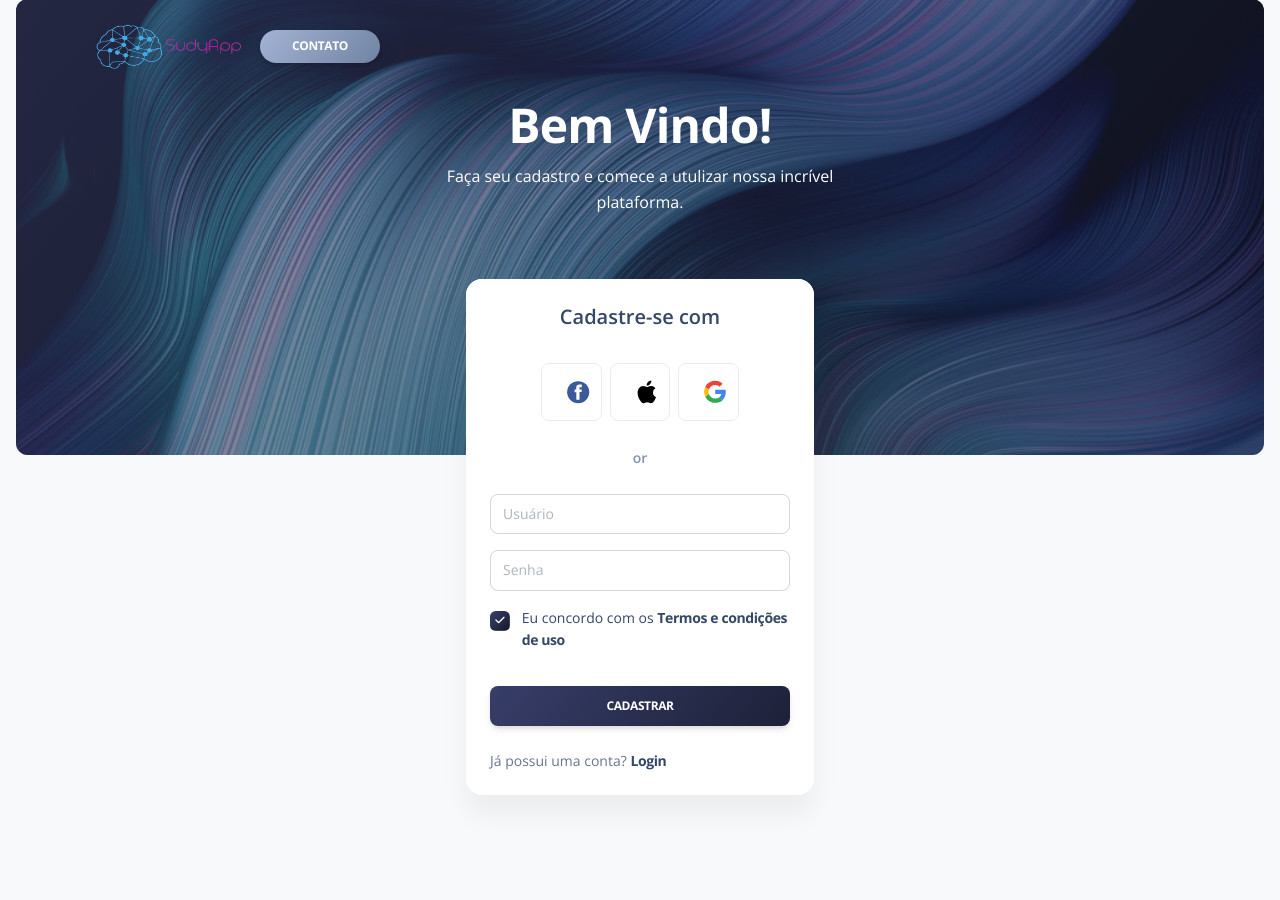
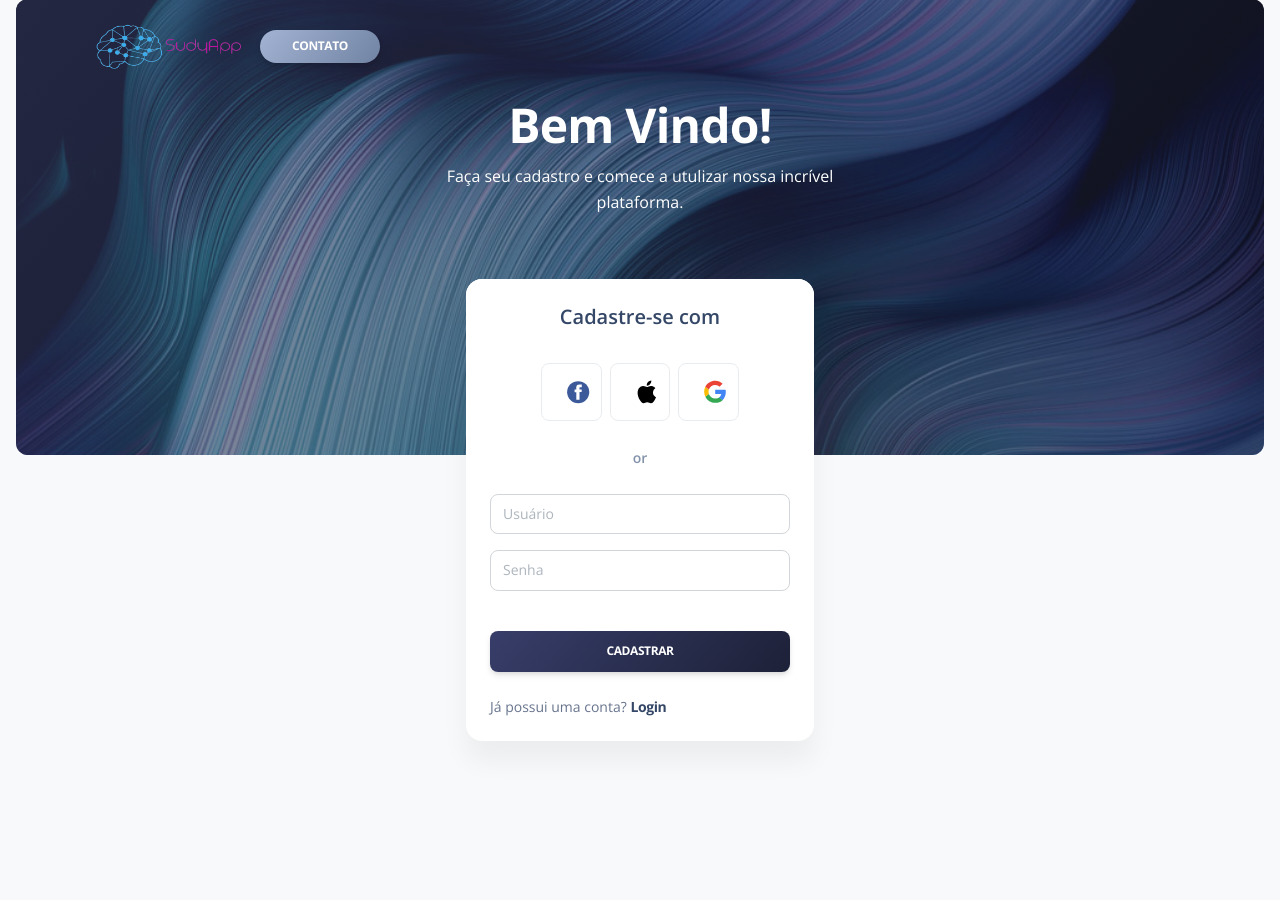
Before and after one commit to RicardoTaverna/sudyapp, a Django app: page /signup/ in a window 1280 px wide. Shown: the part 17-917 px from the top of the page. Run offline with Django 3.2, Linux system fonts and the light colour scheme; some libraries are stand-ins or nearby versions.

Commit message:
tela de cadastro

```diff
--- a/templates/registration/signup.html
+++ b/templates/registration/signup.html
@@ -82,14 +82,14 @@
 							<!-- <div class="mb-3">
 								<input type="password" class="form-control" placeholder="Confirmação da Senha" aria-label="Confirmação da Senha" aria-describedby="password-addon" name="password2">
 							</div> -->
-							<div class="form-check form-check-info text-left">
+							<!-- <div class="form-check form-check-info text-left">
 								<input class="form-check-input" type="checkbox" value="" id="flexCheckDefault" checked>
 								<label class="form-check-label" for="flexCheckDefault">
 									Eu concordo com os <a href="javascript:;" class="text-dark font-weight-bolder">Termos e condições de uso</a>
 								</label>
-							</div>
+							</div> -->
 							<div class="text-center">
-								<button type="button" class="btn bg-gradient-dark w-100 my-4 mb-2" type="submit">Cadastrar</button>
+								<button type="button" class="btn bg-gradient-dark w-100 my-4 mb-2" type="submit" >Cadastrar</button>
 							</div>
 							<p class="text-sm mt-3 mb-0">Já possui uma conta? <a href="javascript:;" class="text-dark font-weight-bolder">Login</a></p>
 						</form>
```
